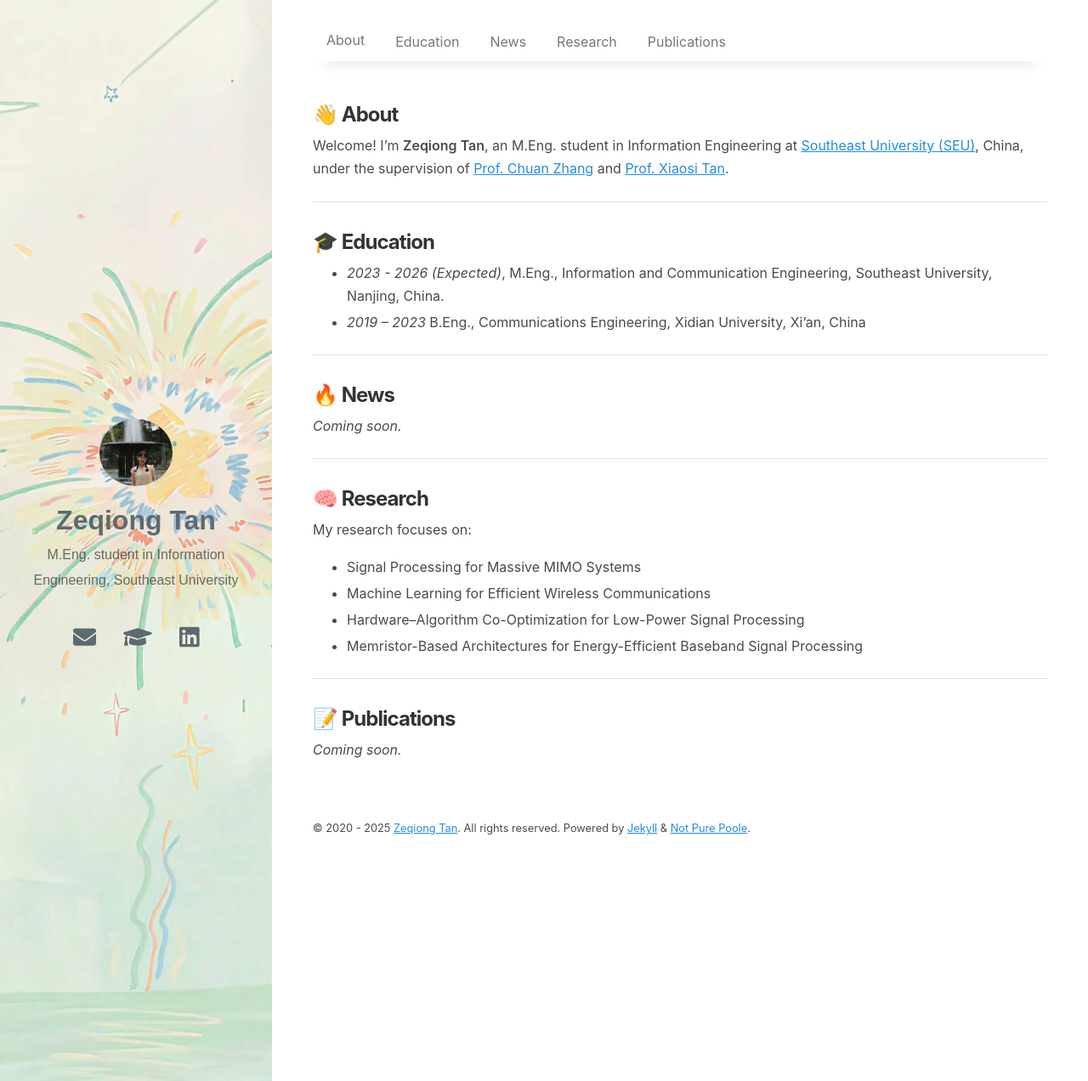
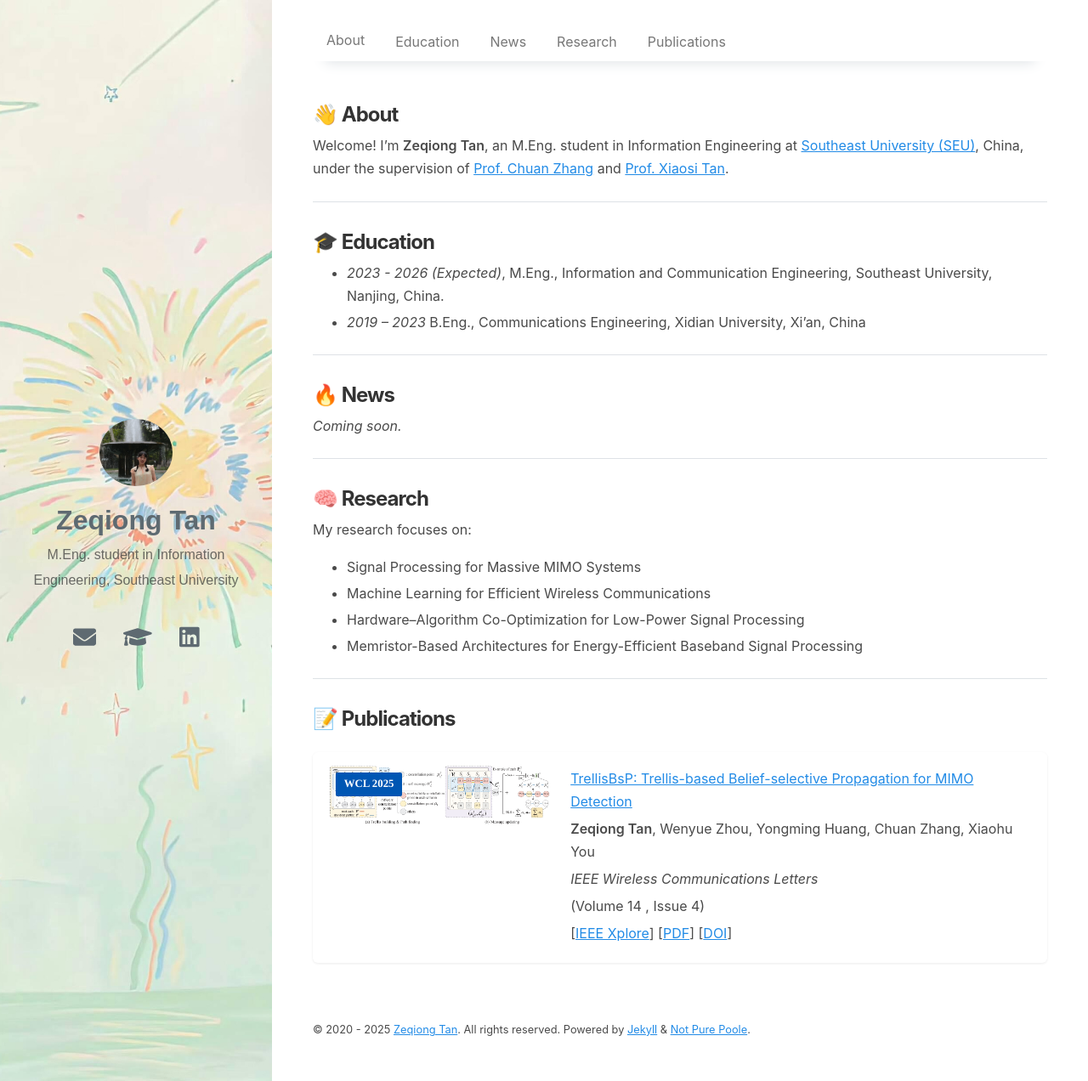
Before and after one commit to zqtann/zqtann.github.io, a Jekyll site: the page built from index.md, in a window 1280 px wide and 1272 px high. Shown: the whole window at 85% size. Built offline with Jekyll 4.4.1, drawn with Linux system fonts in a browser that asks for light colours; nearby versions of some CDN libraries.

Commit message:
Update index.md

```diff
--- a/index.md
+++ b/index.md
@@ -49,4 +49,26 @@ My research focuses on:
 
 ## 📝 Publications {#publications}
 
-_Coming soon._
+<div class='paper-box'>
+  <div class='paper-box-image'>
+    <div>
+      <div class="badge">WCL 2025</div>
+      <img src='images/Tan_WCL_Fig.png' alt="CL 2025 Summary" width="100%">
+    </div>
+  </div>
+  <div class='paper-box-text' markdown="1">
+
+[TrellisBsP: Trellis-based Belief-selective Propagation for MIMO Detection](https://ieeexplore.ieee.org/abstract/document/10839355)
+
+**Zeqiong Tan**, Wenyue Zhou, Yongming Huang, Chuan Zhang, Xiaohu You
+
+*IEEE Wireless Communications Letters*
+
+<p>(Volume 14 , Issue 4)</p>
+
+[[IEEE Xplore](https://ieeexplore.ieee.org/abstract/document/10839355)]
+[[PDF](/papers/WCL_TrellisBsP.pdf)]
+[[DOI](https://doi.org/10.1109/LWC.2024.3496568)]
+
+  </div>
+</div>
```
